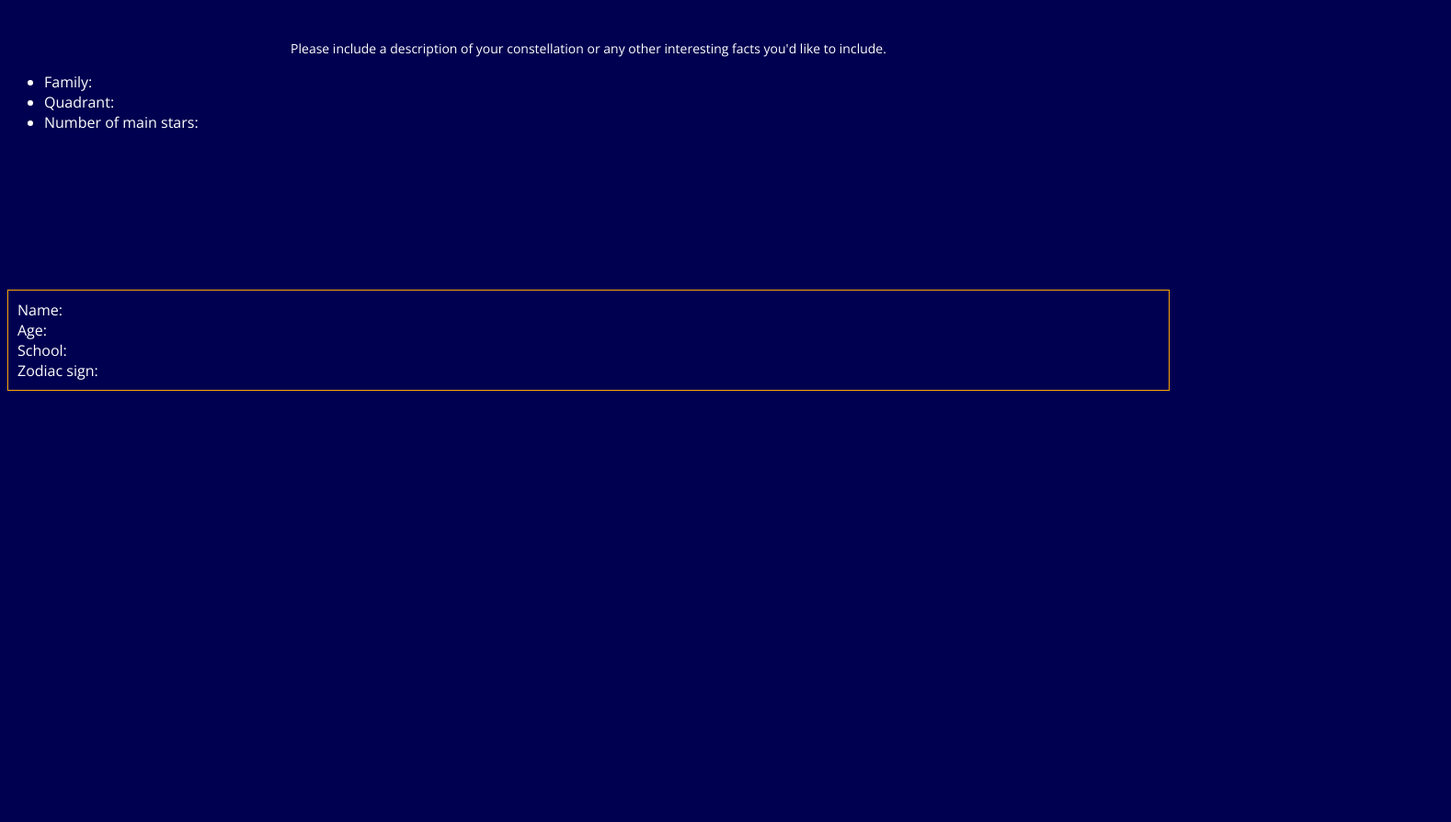
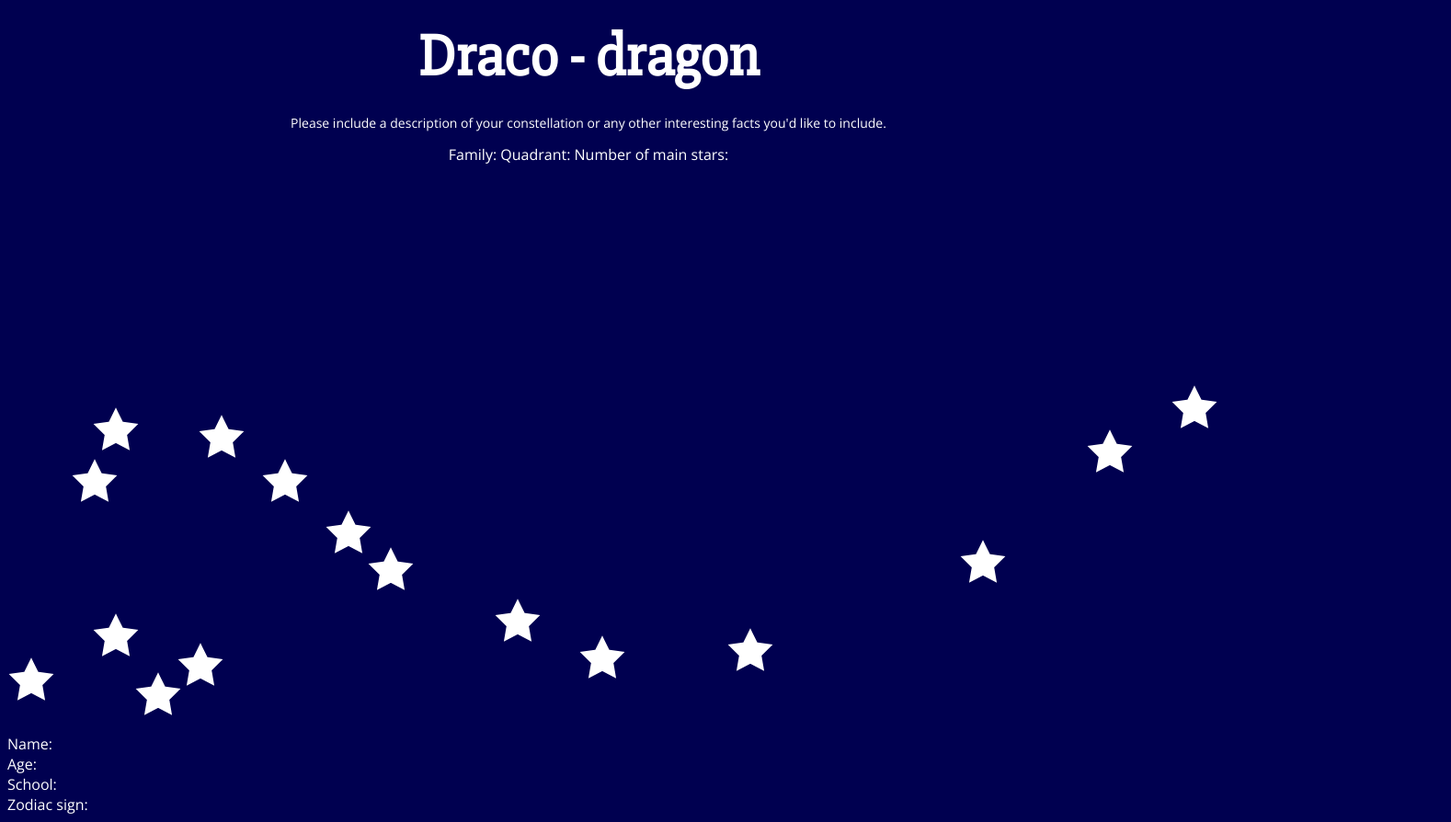
Before and after one commit to Lucy-Qingya-Wu/constellations, a website: page app/version1.html in a window 1280 px wide. Shown: the whole page at 92% size, 1578 px wide, since content can reach past the window. Before the commit the page ends 800 px from the top, so only its background shows below. Drawn offline with nearby package versions, Linux system fonts and the light colour scheme.

Commit message:
add main.js

```diff
--- a/app/scripts/main.js
+++ b/app/scripts/main.js
@@ -1,9 +1,11 @@
+$(function(){
   var canvas = document.getElementById("canvas");
   var ctx = canvas.getContext("2d");
 
-canvas.width = window.innerWidth;
-canvas.height = window.innerHeight;
-console.log('in here');
+  canvas.width = 1570;
+
+  canvas.height = 600;
+
 
   function drawStar(cx, cy, spikes, outerRadius, innerRadius, color) {
 
@@ -50,149 +52,21 @@ function drawStar(cx, cy, spikes, outerRadius, innerRadius, color) {
   }
 
 
-var constellation = {                     "name" : "Draco - dragon",
-                      "stars":[
-                      {
-                      "x_coordinate":32,
-                      "y_coordinate":50,
-                      "color":"yellow",
-                      "numPoints":5,
-                      "innerRadius":10,
-                      "outerRadius":20 },
-
-                      {
-                      "x_coordinate":136,
-                      "y_coordinate":120,
-                      "color":"yellow",
-                      "numPoints":5,
-                      "innerRadius":10,
-                      "outerRadius":20 },
-
-                      {
-                      "x_coordinate":140,
-                      "y_coordinate":20,
-                      "color":"yellow",
-                      "numPoints":5,
-                      "innerRadius":10,
-                      "outerRadius":20 },
-
-                      {
-                      "x_coordinate":240,
-                      "y_coordinate":50,
-                      "color":"yellow",
-                      "numPoints":5,
-                      "innerRadius":10,
-                      "outerRadius":20 },
-
-                      {
-                      "x_coordinate":136,
-                      "y_coordinate":450,
-                      "color":"yellow",
-                      "numPoints":5,
-                      "innerRadius":10,
-                      "outerRadius":20 },
-
-                      {
-                      "x_coordinate":150,
-                      "y_coordinate":570,
-                      "color":"yellow",
-                      "numPoints":6,
-                      "innerRadius":10,
-                      "outerRadius":20 },
-
-                      {
-                      "x_coordinate":300,
-                      "y_coordinate":520,
-                      "color":"yellow",
-                      "numPoints":5,
-                      "innerRadius":10,
-                      "outerRadius":20 },
-
-                      {
-                      "x_coordinate":400,
-                      "y_coordinate":400,
-                      "color":"yellow",
-                      "numPoints":5,
-                      "innerRadius":10,
-                      "outerRadius":20 },
-
-                      {
-                      "x_coordinate":500,
-                      "y_coordinate":350,
-                      "color":"yellow",
-                      "numPoints":5,
-                      "innerRadius":10,
-                      "outerRadius":20 },
-
-                      {
-                      "x_coordinate":600,
-                      "y_coordinate":300,
-                      "color":"yellow",
-                      "numPoints":5,
-                      "innerRadius":10,
-                      "outerRadius":20 },
-
-                      {
-                      "x_coordinate":700,
-                      "y_coordinate":250,
-                      "color":"yellow",
-                      "numPoints":5,
-                      "innerRadius":10,
-                      "outerRadius":20 },
-
-                      {
-                      "x_coordinate":800,
-                      "y_coordinate":200,
-                      "color":"yellow",
-                      "numPoints":5,
-                      "innerRadius":10,
-                      "outerRadius":20 },
-
-                      {
-                      "x_coordinate":900,
-                      "y_coordinate":250,
-                      "color":"yellow",
-                      "numPoints":5,
-                      "innerRadius":10,
-                      "outerRadius":20 },
-
-                      {
-                      "x_coordinate":1000,
-                      "y_coordinate":300,
-                      "color":"yellow",
-                      "numPoints":5,
-                      "innerRadius":10,
-                      "outerRadius":20 },
-
-                      {
-                      "x_coordinate":1100,
-                      "y_coordinate":400,
-                      "color":"yellow",
-                      "numPoints":5,
-                      "innerRadius":10,
-                      "outerRadius":20 },
-
-                      {
-                      "x_coordinate":1200,
-                      "y_coordinate":500,
-                      "color":"yellow",
-                      "numPoints":5,
-                      "innerRadius":10,
-                      "outerRadius":20 }
-                      ]
-
-                }
-;
-
+  var constellation = stars;
   document.getElementById("name").innerHTML = constellation["name"];
 
 
   for (var ind = 0; ind < constellation["stars"].length; ind++) {
 
-  drawStar(constellation["stars"][ind]["x_coordinate"],
-           constellation["stars"][ind]["y_coordinate"],
+
+
+    drawStar(constellation["stars"][ind]["x_coordinate"]*23-20,
+             constellation["stars"][ind]["y_coordinate"]*8 + 20,
              constellation["stars"][ind]["numPoints"],
              constellation["stars"][ind]["outerRadius"],
              constellation["stars"][ind]["innerRadius"],
              constellation["stars"][ind]["color"]);
+
   }
+
+});
--- a/app/styles/main.css
+++ b/app/styles/main.css
@@ -11,8 +11,23 @@ h1 {
   font-family: 'Slabo 27px', serif;
   font-size: 4em;
   text-align: center;
+  margin: 23px;
 }
 
+
+ul li {
+  margin: 0;
+  padding: 0;
+  display: inline;
+
+}
+
+ul {
+  margin: 0;
+  padding: 0;
+  list-style-type: none;
+  text-align: center;
+}
 
 .star {
   -webkit-box-shadow: 0px 0px 76px 12px rgba(224,224,0,1);
@@ -27,7 +42,6 @@ p {
 }
 
 footer {
-	padding: 10px;
+
   color: white;
-  border: 1px solid orange;
 }
```
Also changed, not shown: app/index.html (deleted, +0 -47 lines), app/scripts/stars.json (deleted, +0 -132 lines). Lines whose indentation alone changed are shown as unchanged.
